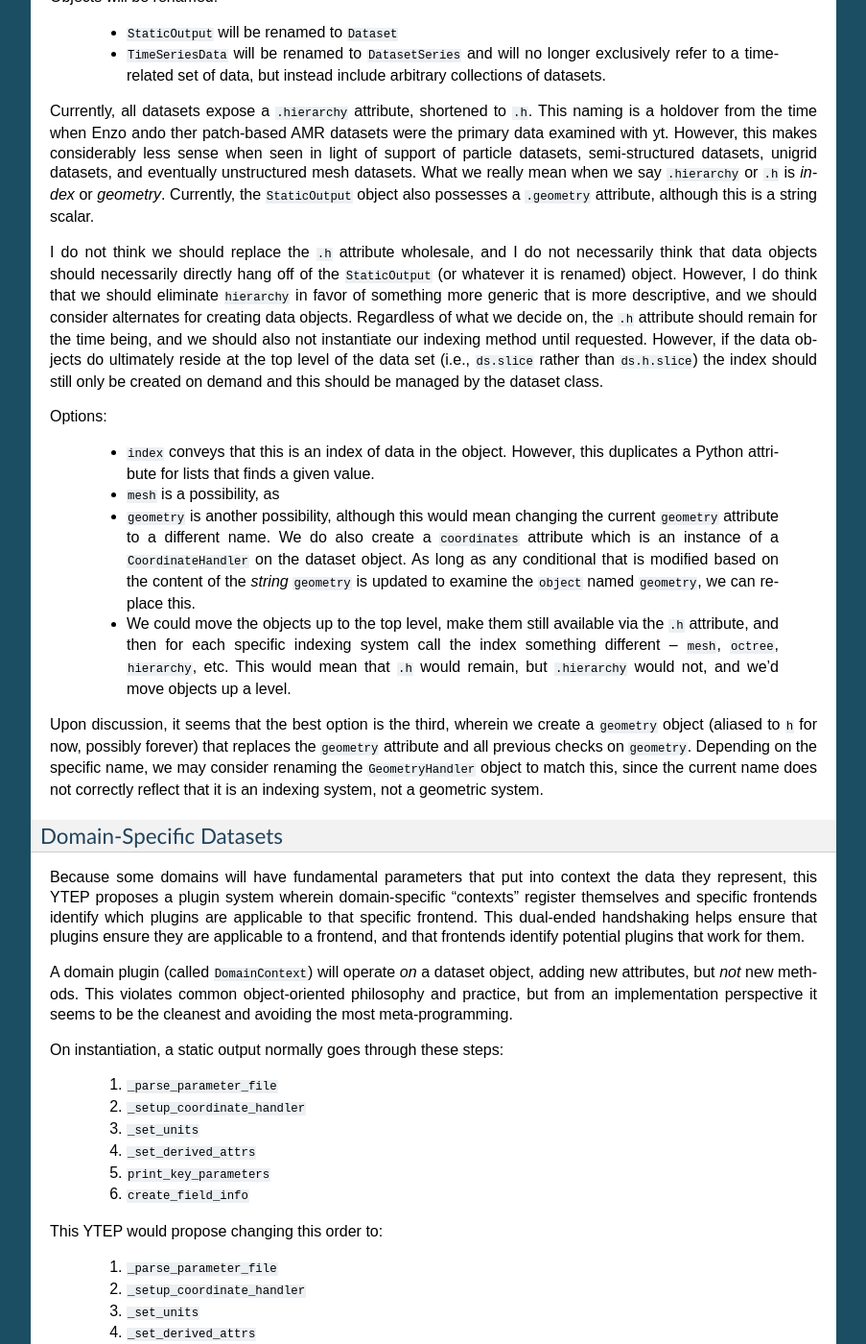
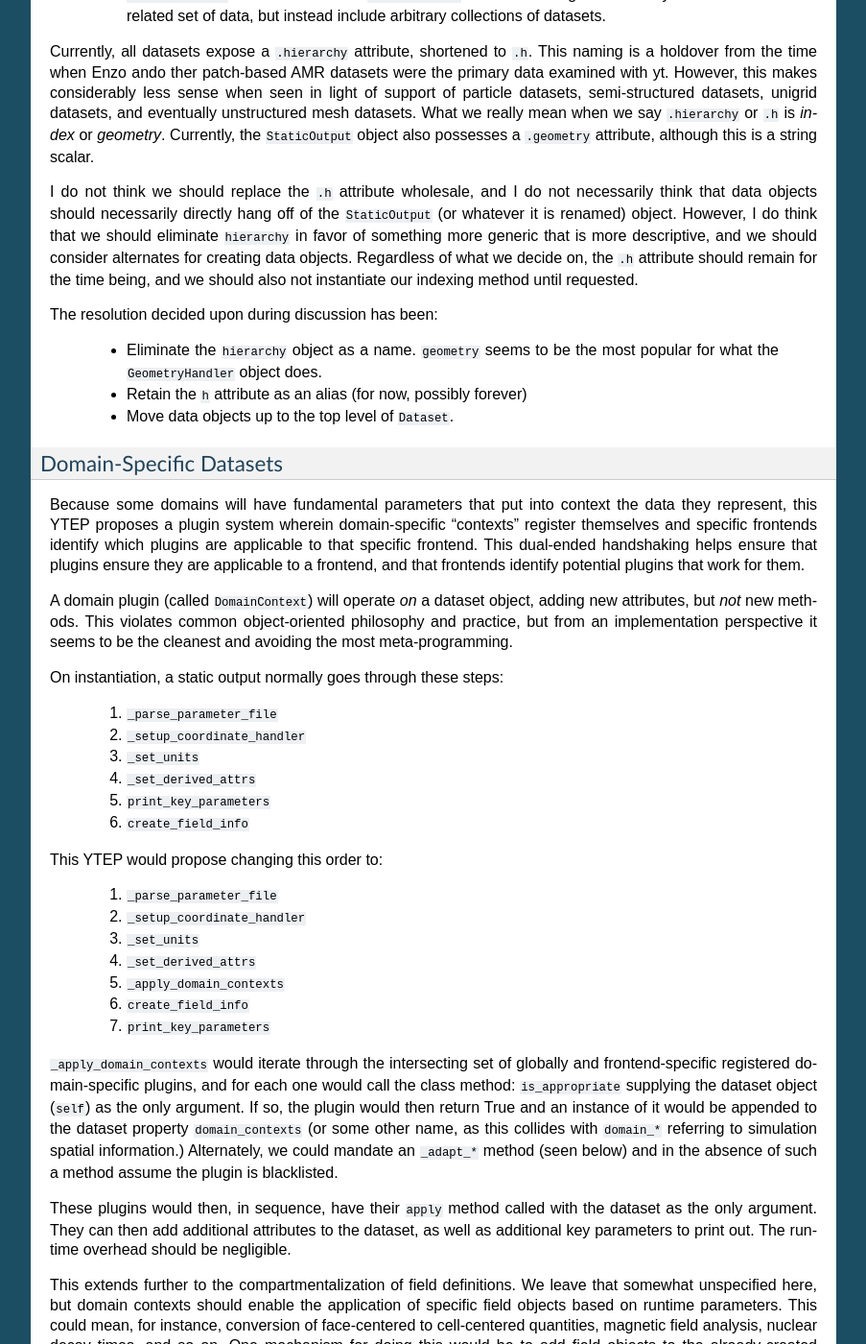
Before and after one commit to yt-project/ytep, a Sphinx documentation site: the page built from source/YTEPs/YTEP-0017.rst, in a window 1280 px wide and 1400 px high, scrolled down 1579 px. Shown: the whole window at 96% size, without its empty margins (198-1101 px from the left). Built offline with Sphinx 7.4.7, drawn with Linux system fonts in a browser that asks for light colours; formulas are drawn with MathJax 3; some of the changed text lies outside the part shown.

Commit message:
Updating to what we've decided on and adding a PR link.

```diff
--- a/source/YTEPs/YTEP-0017.rst
+++ b/source/YTEPs/YTEP-0017.rst
@@ -13,19 +13,17 @@ astrophysics-specific components of yt toward applications in other domains.
 Status
 ------
 
-Proposed
+Proposed and in completed.
 
 This would only be implemented in yt 3.0.
 
 Project Management Links
 ------------------------
 
-Any external links to:
+The first phase pull request, which is contingent on this being accepted, is
+here:
 
-  * Pull requests
-  * Related issues in the bug tracker
-  * Previous implementations
-  * Mailing list discussions or Google Docs
+  * https://bitbucket.org/yt_analysis/yt-3.0/pull-request/96/rename-generic-objects/diff
 
 Detailed Description
 --------------------
@@ -110,34 +108,14 @@ we should eliminate ``hierarchy`` in favor of something more generic that is
 more descriptive, and we should consider alternates for creating data objects.
 Regardless of what we decide on, the ``.h`` attribute should remain for the
 time being, and we should also not instantiate our indexing method until
-requested.  However, if the data objects do ultimately reside at the top level
-of the data set (i.e., ``ds.slice`` rather than ``ds.h.slice``) the index
-should still only be created on demand and this should be managed by the
-dataset class.
+requested.
 
-Options:
+The resolution decided upon during discussion has been:
 
-   * ``index`` conveys that this is an index of data in the object.  However,
-     this duplicates a Python attribute for lists that finds a given value.
-   * ``mesh`` is a possibility, as
-   * ``geometry`` is another possibility, although this would mean changing the
-     current ``geometry`` attribute to a different name.  We do also create a
-     ``coordinates`` attribute which is an instance of a ``CoordinateHandler``
-     on the dataset object.  As long as any conditional that is modified based
-     on the content of the *string* ``geometry`` is updated to examine the
-     ``object`` named ``geometry``, we can replace this.
-   * We could move the objects up to the top level, make them still available
-     via the ``.h`` attribute, and then for each specific indexing system call
-     the index something different -- ``mesh``, ``octree``, ``hierarchy``, etc.
-     This would mean that ``.h`` would remain, but ``.hierarchy`` would not,
-     and we'd move objects up a level.
-
-Upon discussion, it seems that the best option is the third, wherein we create
-a ``geometry`` object (aliased to ``h`` for now, possibly forever) that
-replaces the ``geometry`` attribute and all previous checks on ``geometry``.
-Depending on the specific name, we may consider renaming the
-``GeometryHandler`` object to match this, since the current name does not
-correctly reflect that it is an indexing system, not a geometric system.
+ * Eliminate the ``hierarchy`` object as a name.  ``geometry`` seems to be the
+   most popular for what the ``GeometryHandler`` object does.
+ * Retain the ``h`` attribute as an alias (for now, possibly forever)
+ * Move data objects up to the top level of ``Dataset``.
 
 Domain-Specific Datasets
 ++++++++++++++++++++++++
```
